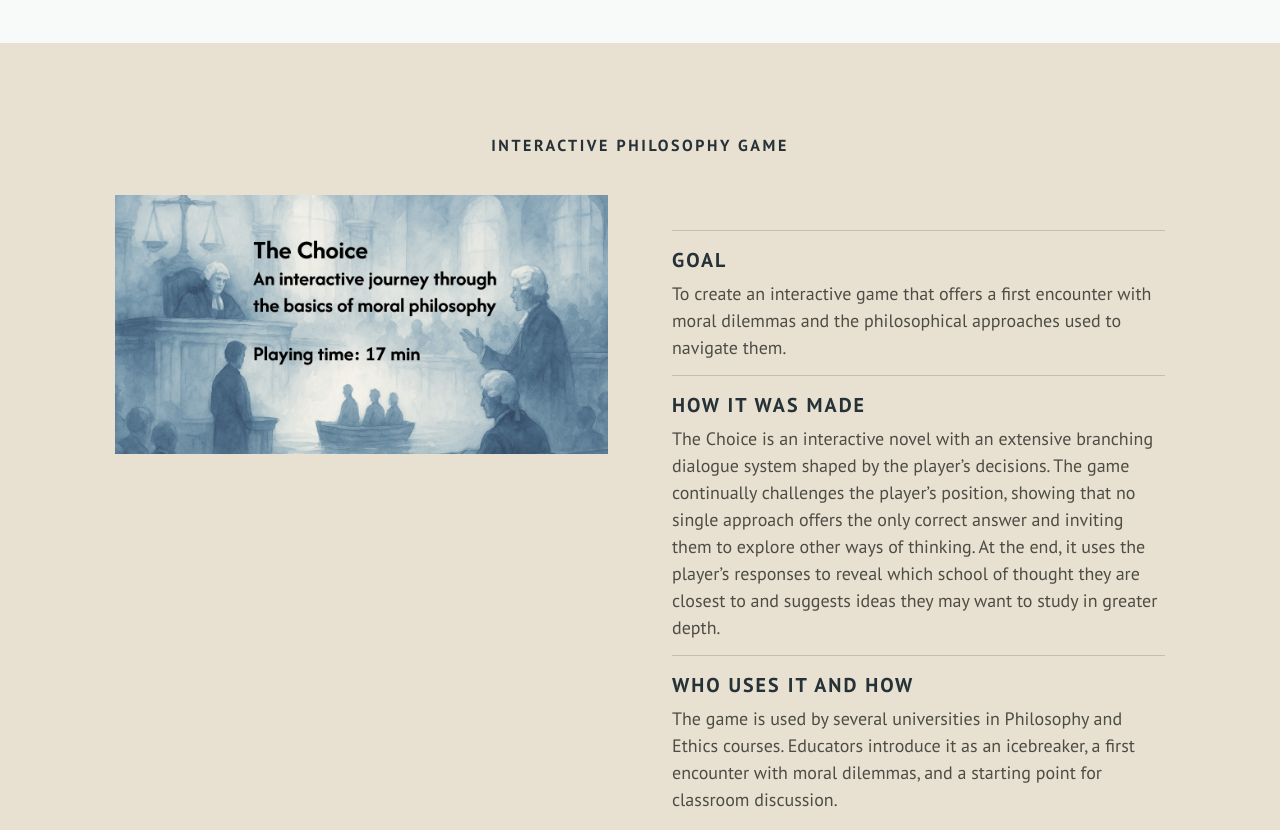
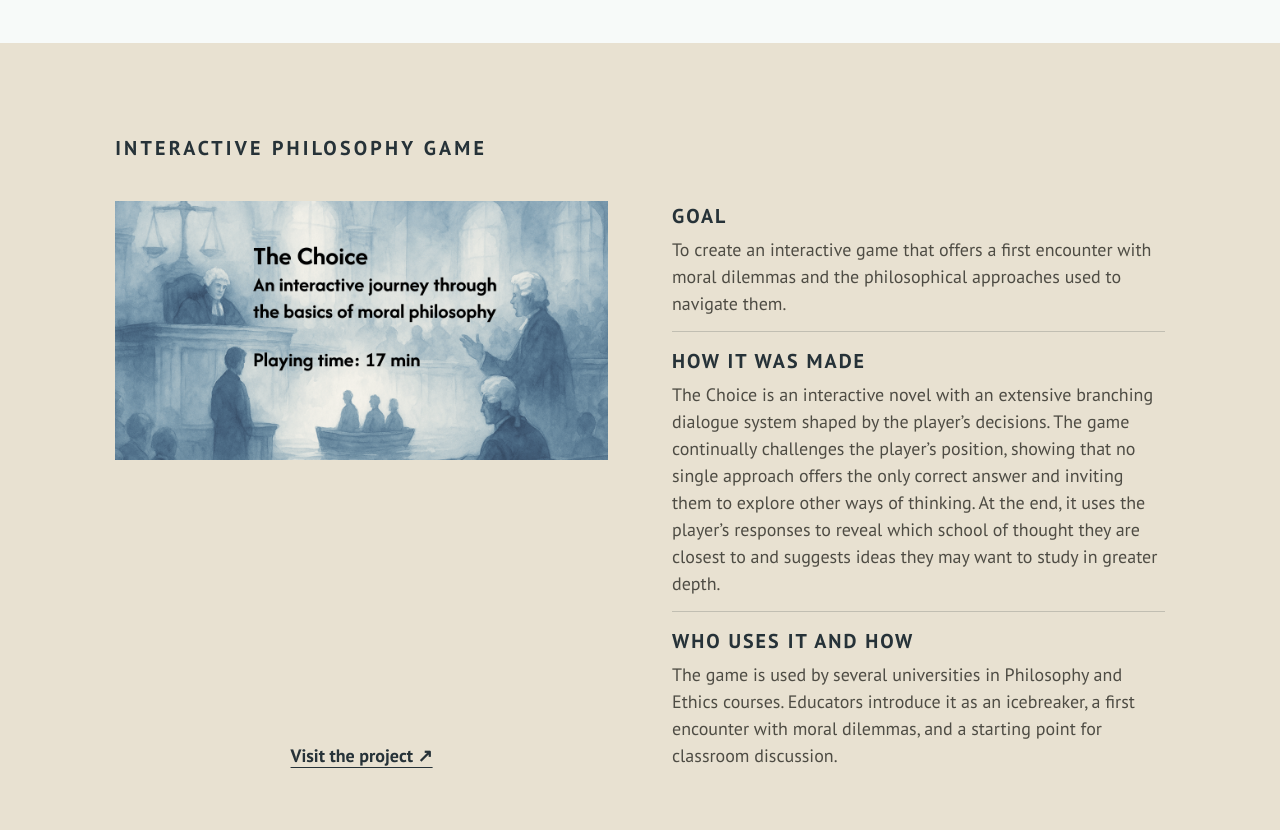
Before and after one commit to AlekseyShlykov/BtUstudio, a plain HTML site: page cases.html in a window 1280 px wide. Shown: the part 640-1470 px from the top of the page. Drawn offline with Linux system fonts and the light colour scheme; a web font is replaced by a local one.

Commit message:
Refine cases alignment and links

```diff
--- a/cases.html
+++ b/cases.html
@@ -11,7 +11,7 @@
   <div class="progress" aria-hidden="true"><span></span></div>
   <header class="site-header inner-header"><a class="wordmark" href="index.html">Build to Understand Studio</a><button class="menu-toggle" aria-expanded="false" aria-controls="site-nav" aria-label="Open menu"><i></i><i></i><i></i></button><nav id="site-nav" aria-label="Main navigation"><a href="index.html#about">How we work</a><a aria-current="page" href="cases.html">Cases</a><a href="team.html">Team</a><a class="nav-cta" href="index.html#contact">Start a project</a></nav></header>
   <main id="top">
-    <section class="page-title chapter reveal" data-chapter="Cases"><p class="section-label">Selected work · 2025—2026</p><h1>Learning <em>by doing</em><span class="manifesto-dot">.</span></h1><p>Interactive projects that turn complex subjects into experiences people can explore for themselves.</p></section>
+    <section class="page-title chapter reveal" data-chapter="Cases"><p class="section-label">Selected work · 2025—2026</p><h1>Learning <em>by doing</em></h1><p>Interactive projects that turn complex subjects into experiences people can explore for themselves.</p></section>
     <section class="cases chapter cases-page" data-chapter="01">
       <article class="case reveal"><p class="section-label case-type">Interactive philosophy game</p><a class="case-visual" href="https://thechoice.quest" target="_blank" rel="noopener" aria-label="Visit The Choice"><span class="case-index">Case 01</span><img src="assets/thechoice.png" alt="The Choice — an interactive journey through moral philosophy" width="1200" height="630"></a><a class="text-link case-visual-link" href="https://thechoice.quest" target="_blank" rel="noopener">Visit the project ↗</a><div class="case-copy"><dl><div><dt>Goal</dt><dd>To create an interactive game that offers a first encounter with moral dilemmas and the philosophical approaches used to navigate them.</dd></div><div><dt>How it was made</dt><dd>The Choice is an interactive novel with an extensive branching dialogue system shaped by the player’s decisions. The game continually challenges the player’s position, showing that no single approach offers the only correct answer and inviting them to explore other ways of thinking. At the end, it uses the player’s responses to reveal which school of thought they are closest to and suggests ideas they may want to study in greater depth.</dd></div><div><dt>Who uses it and how</dt><dd>The game is used by several universities in Philosophy and Ethics courses. Educators introduce it as an icebreaker, a first encounter with moral dilemmas, and a starting point for classroom discussion.</dd></div></dl></div></article>
       <article class="case reverse reveal"><p class="section-label case-type">Interactive neuroscience quiz</p><a class="case-visual brain-case" href="https://buildtounderstand.dev/thebrain/" target="_blank" rel="noopener" aria-label="Visit How the Brain Shapes Behavior"><span class="case-index">Case 02</span><img src="assets/thebrain.png" alt="How the Brain Shapes Behaviour interactive project" width="1200" height="675" loading="lazy" decoding="async"></a><a class="text-link case-visual-link" href="https://buildtounderstand.dev/thebrain/" target="_blank" rel="noopener">Visit the project ↗</a><div class="case-copy"><dl><div><dt>Goal</dt><dd>To spark curiosity about the triune brain model and let readers experience how it works in practice through a game.</dd></div><div><dt>How it was made</dt><dd>The experience is a two-stage multiple-choice quiz. First, players learn what each system in the model is responsible for. They then work through real-life scenarios, identifying which system is in control at a particular moment and how the systems influence one another.</dd></div><div><dt>Who uses it and how</dt><dd>The quiz was used by a digital media publication as an entry point into an article about the triune brain model. It was designed to draw readers into the subject and encourage them to continue reading, then help them assess how well they understood the concept at the end of the article.</dd></div></dl></div></article>
--- a/styles.css
+++ b/styles.css
@@ -57,7 +57,7 @@
 .cases-page .case-copy{width:min(100%,860px)}
 .cases-page .case.reverse .case-copy{margin-left:auto}
 .cases-page .case-index{box-shadow:0 0 0 1px rgba(32,32,28,.18)}
-.cases-page .case-visual-link{margin-top:0}
+.cases-page .case-visual-link{justify-self:center;margin-top:0;text-align:center}
 @media(max-width:800px){.cases-page{padding-left:0;padding-right:0}.cases-page .case,.cases-page .case.reverse{gap:0;padding:40px 16px 72px}.cases-page .case-visual{height:auto;max-height:none;margin-bottom:24px}.cases-page .case-index{top:10px;left:10px}.cases-page .case-copy{width:100%}.cases-page dl{margin:28px 0}}
 @media(max-width:800px){.team-standalone{padding-top:110px}}
 @media(min-width:801px){.site-header{position:fixed;transition:transform .28s ease,background-color .2s ease,box-shadow .2s ease;will-change:transform}.site-header.nav-hidden{transform:translateY(-100%)}.site-header.nav-scrolled{background:rgba(241,237,223,.96);box-shadow:0 1px 0 var(--line);backdrop-filter:blur(10px)}}
@@ -116,7 +116,8 @@ blockquote br{display:block;content:"";margin-top:.22em}
     grid-column:1/-1;
     width:100%;
     margin:0;
-    text-align:center;
+    font-size:20px;
+    text-align:left;
   }
   .cases-page .case-visual{
     grid-column:1;
@@ -131,10 +132,24 @@ blockquote br{display:block;content:"";margin-top:.22em}
     width:100%;
     margin:0;
   }
+  .cases-page .case-copy dl{
+    margin-top:0;
+    margin-bottom:0;
+  }
+  .cases-page .case-copy dl>div:first-child{
+    border-top:0;
+    padding-top:0;
+  }
+  .cases-page .case-copy dl>div:last-child{
+    padding-bottom:0;
+  }
   .cases-page .case-visual-link{
     grid-column:1;
-    grid-row:3;
-    justify-self:start;
+    grid-row:2;
+    align-self:end;
+    justify-self:center;
+    position:relative;
+    z-index:1;
   }
   .cases-page .case.reverse .case-copy{
     grid-column:1;
```
